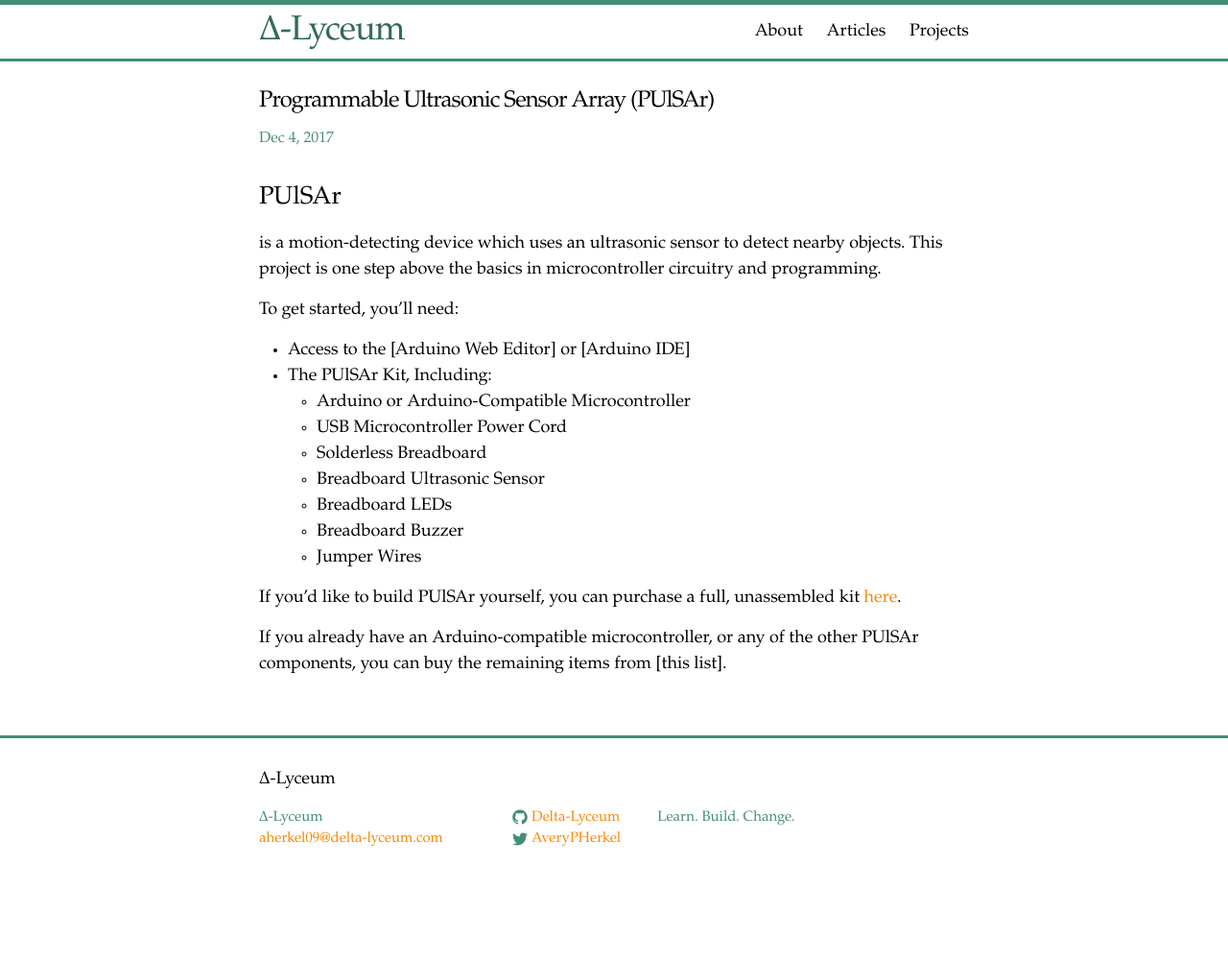
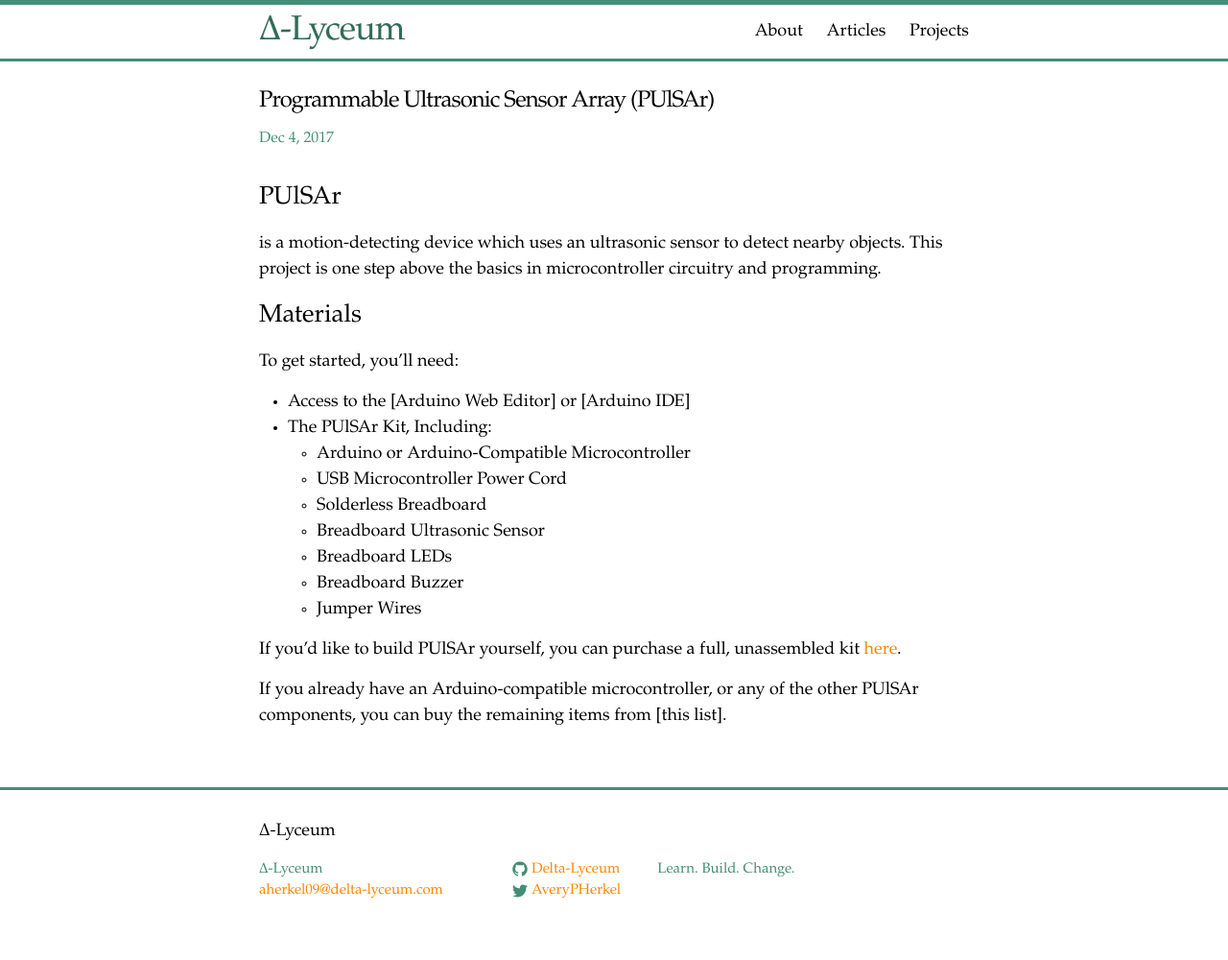
Before and after one commit to DeltaLyceum/aherkel09.github.io, a Jekyll site: the page built from _posts/2017-12-04-PUlSAr.md, in a window 1280 px wide. Shown: the whole page at 96% size. Built offline with Jekyll 4.4.1, drawn with Linux system fonts in a browser that asks for light colours; before the commit the page ends 946 px from its top, so only the background shows below that.

Commit message:
Update 2017-12-04-PUlSAr.md

```diff
--- a/_posts/2017-12-04-PUlSAr.md
+++ b/_posts/2017-12-04-PUlSAr.md
@@ -7,6 +7,7 @@ permalink: /PUlSAr
 ---
 <h2>PUlSAr</h2> is a motion-detecting device which uses an ultrasonic sensor to detect nearby objects. This project is one step above the basics in microcontroller circuitry and programming.
 
+<h2>Materials</h2>
 To get started, you'll need:
 <ul>
 <li>Access to the [Arduino Web Editor] or [Arduino IDE]</li>
```
